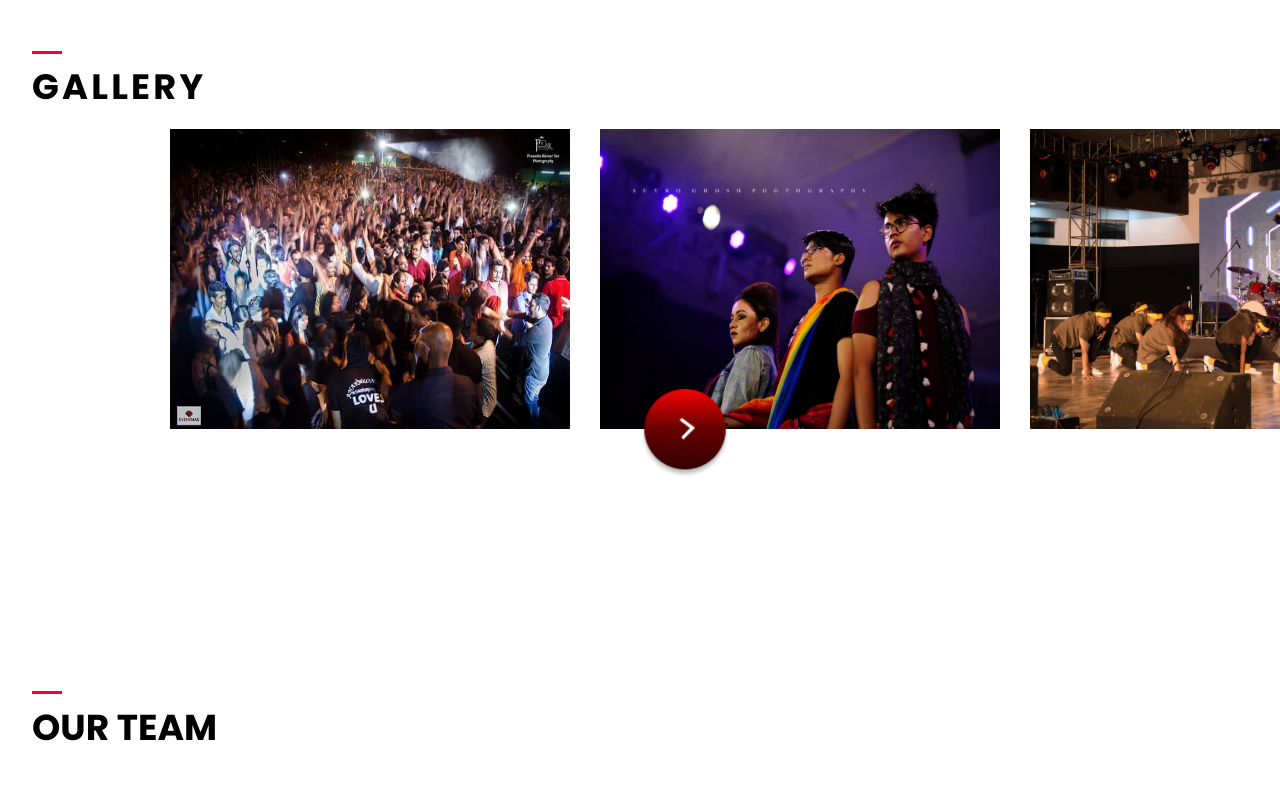
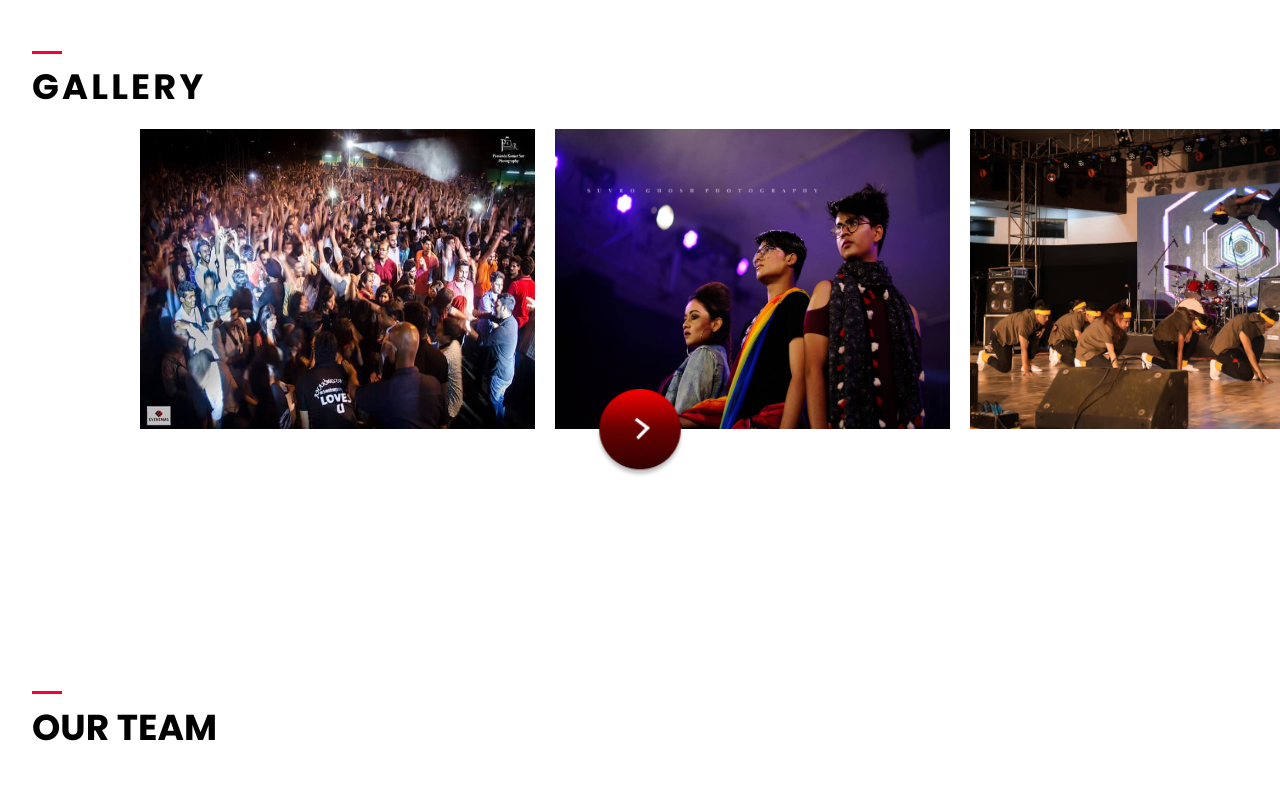
Before and after one commit to AnkuranTechno/anakhronos-2.0, a React (Create React App) app: page / in a window 1280 px wide. Shown: the part 2380-3180 px from the top of the page. Built offline with nearby package versions, Linux system fonts and the light colour scheme; the HTML template or start-up script is replaced by a standard one.

Commit message:
changes in the position gall sec

```diff
--- a/src/sections/Gallery/Gallery.jsx
+++ b/src/sections/Gallery/Gallery.jsx
@@ -165,7 +165,7 @@ const Gallery = () => {
         <Swiper
           onSwiper={(swiper) => setSwiperRef(swiper)}
           slidesPerView={"auto"}
-          spaceBetween={30}
+          spaceBetween={20}
           loop={true}
           // modules={[]}
           className="mySwiper"
--- a/src/sections/Gallery/Gallery.scss
+++ b/src/sections/Gallery/Gallery.scss
@@ -21,14 +21,14 @@
     padding-bottom: 3.5rem;
 
     &__slide {
-      max-width: 400px;
+      max-width: 395px;
       max-height: 300px;
       object-fit: contain;
       overflow: hidden;
-      transform: translateX(170px);
+      transform: translateX(140px);
       padding-bottom: 2rem;
       img {
-        width: 400px;
+        width: 395px;
         min-height: 300px;
       }
     }
@@ -36,7 +36,7 @@
     &__arrow {
       position: absolute;
       top: 73%;
-      left: 50%;
+      left: 46.5%;
       z-index: 10;
       // :hover {
       //   scale: 1.04;
```
